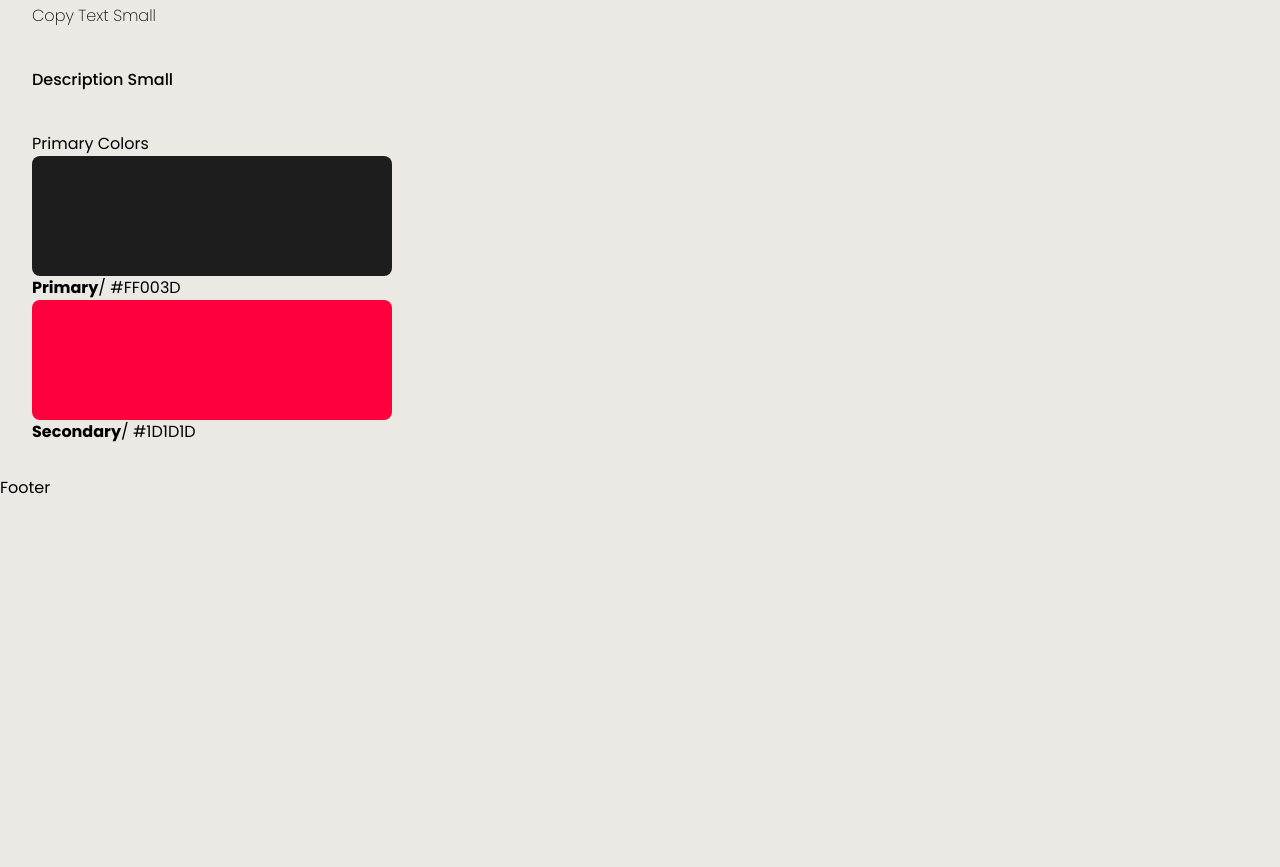
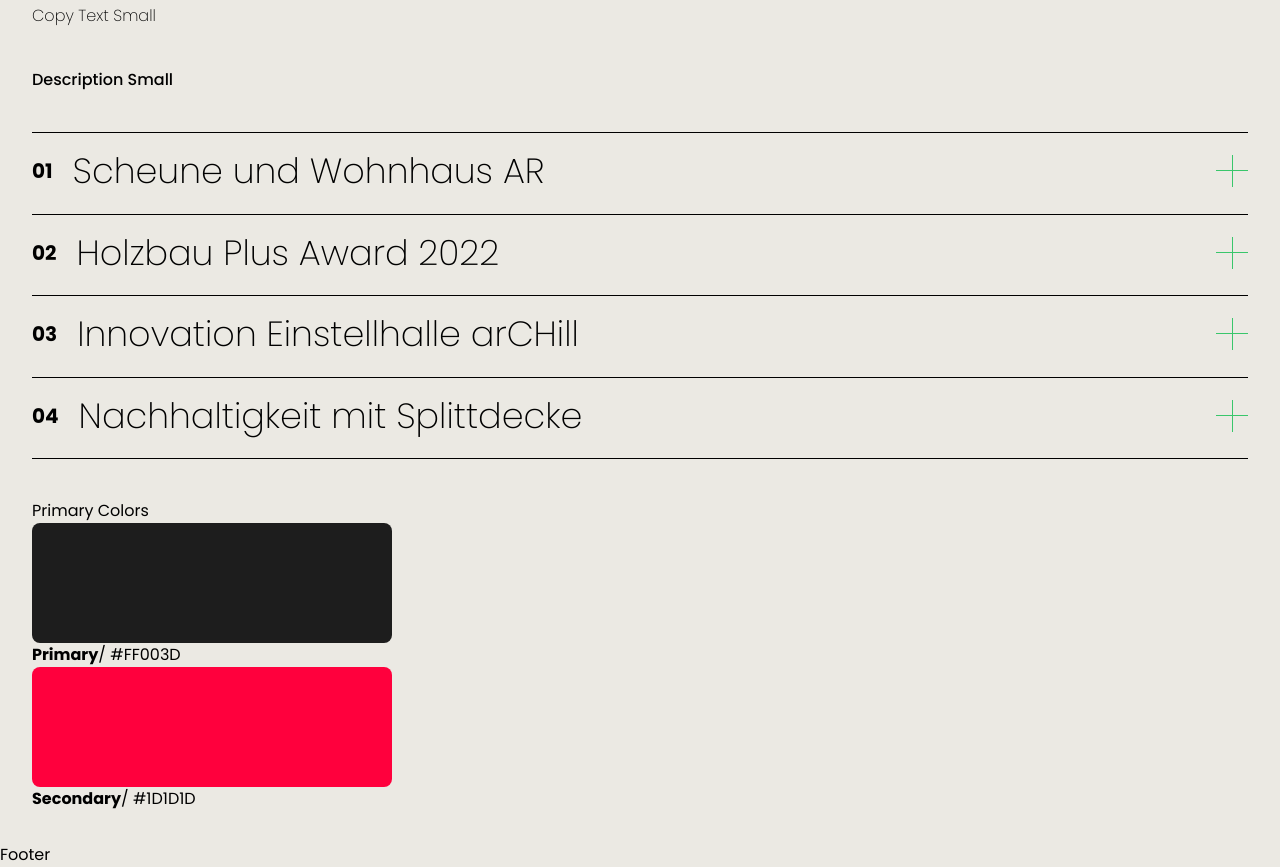
Before and after one commit to khoanm99/fecker-testing, a Next.js app: page /style-guide in a window 1280 px wide. Shown: the part 860-1727 px from the top of the page. Before the commit the page ends 1360 px from the top, so only its background shows below. Built offline with nearby package versions, Linux system fonts and the light colour scheme; a web font is replaced by a local one.

Commit message:
feat: add accordions to style guide

```diff
--- /dev/null
+++ b/Model/molecules/accordions/index.ts
@@ -0,0 +1,10 @@
+export interface IAccordionItem {
+  title: string;
+  item: any;
+}
+
+export type IAccordionList = IAccordionItem[];
+
+export interface IAccordion {
+  list: IAccordionList;
+}
--- /dev/null
+++ b/molecules/accordions/index.tsx
@@ -0,0 +1,128 @@
+import Plus from '@/atoms/Svg/plus';
+import Text from '@/atoms/Typo/text';
+import { IAccordion } from '@/model/molecules/accordions';
+import { AnimatePresence, motion } from 'framer-motion';
+import { MouseEvent, useState } from 'react';
+
+const Accordion = ({ list }: IAccordion) => {
+  const renderHeader = ({
+    title,
+    index,
+    expanded,
+    setExpand
+  }: {
+    title: string;
+    index: number;
+    expanded: false | number;
+    setExpand: Function;
+  }) => {
+    const isOpen = index === expanded;
+    const scrollToOpenSection = (
+      e: MouseEvent<HTMLDivElement, globalThis.MouseEvent>
+    ) => {
+      e.preventDefault();
+      const scrollItem = document.getElementById(`accordion-${index}`);
+      if (scrollItem) {
+        setTimeout(() => {
+          window.scrollTo({
+            top:
+              scrollItem.getBoundingClientRect().top -
+              document.body.getBoundingClientRect().top -
+              30,
+            left: 0,
+            behavior: 'smooth'
+          });
+        }, 500);
+      }
+    };
+
+    return (
+      <div className={`relative flex items-center pt-3 pb-4`}>
+        <div className={`pr-3 lg:pr-5`}>
+          <Text
+            size={`number`}
+            title={`${index < 10 ? '0' + (index + 1) : index}`}
+            cls={`text-black`}
+          />
+        </div>
+        <Text title={title} size={`listFormularMenu`} />
+        <div
+          className={`absolute right-0 cursor-pointer`}
+          onClick={e => {
+            setExpand(isOpen ? false : index);
+            scrollToOpenSection(e);
+          }}
+        >
+          <Plus
+            className={`h-[32px] w-[32px] [&_line]:origin-center [&_line]:transition-all [&_line]:duration-500 ${
+              isOpen
+                ? '[&_line:first-child]:opacity-0 [&_line:last-child]:rotate-90'
+                : ``
+            } `}
+          />
+        </div>
+      </div>
+    );
+  };
+
+  const renderDetail = ({
+    index,
+    data,
+    isOpen
+  }: {
+    index: number;
+    data: any;
+    isOpen: false | number;
+  }) => {
+    const isExpanded = index === isOpen;
+    return (
+      <>
+        <AnimatePresence initial={false}>
+          <motion.div
+            key="content"
+            animate={{
+              height: isExpanded ? 'auto' : 0
+            }}
+            transition={{ duration: 0.3 }}
+            className={`overflow-hidden`}
+          >
+            <div
+              dangerouslySetInnerHTML={{ __html: data }}
+              className={`pb-4`}
+            />
+          </motion.div>
+        </AnimatePresence>
+      </>
+    );
+  };
+
+  const [expanded, setExpand] = useState<false | number>(false);
+
+  return (
+    <>
+      {list && list.length > 0 && (
+        <div>
+          {list.map((item, key) => (
+            <div
+              key={key}
+              className={`border-b-[1px] border-solid border-black first-of-type:border-t-[1px]`}
+              id={`accordion-${key}`}
+            >
+              {item.title &&
+                renderHeader({
+                  title: item.title,
+                  expanded,
+                  setExpand,
+                  index: key
+                })}
+              {item.item &&
+                renderDetail({ data: item.item, isOpen: expanded, index: key })}
+            </div>
+          ))}
+        </div>
+      )}
+    </>
+  );
+};
+
+export default Accordion;
--- a/templates/StyleGuide.tsx
+++ b/templates/StyleGuide.tsx
@@ -1,7 +1,28 @@
 import Heading from '@/atoms/Typo/heading';
 import Text from '@/atoms/Typo/text';
+import { IAccordionList } from '@/model/molecules/accordions';
+import Accordion from '@/molecules/accordions';
 
 const StyleGuideTemplate = () => {
+  const list: IAccordionList = [
+    {
+      title: 'Scheune und Wohnhaus AR',
+      item: 'Lorem ipsum dolor sit amet, consectetur adipiscing elit, sed do eiusmod tempor incididunt ut labore et dolore magna aliqua. Ut enim ad minim veniam, quis nostrud exercitation ullamco laboris nisi ut aliquip ex ea commodo consequat. Duis aute irure dolor in reprehenderit in voluptate velit esse cillum dolore eu fugiat nulla pariatur. Excepteur sint occaecat cupidatat non proident, sunt in culpa qui officia deserunt mollit anim id est laborum.'
+    },
+    {
+      title: 'Holzbau Plus Award 2022',
+      item: 'Lorem ipsum dolor sit amet, consectetur adipiscing elit, sed do eiusmod tempor incididunt ut labore et dolore magna aliqua. Ut enim ad minim veniam, quis nostrud exercitation ullamco laboris nisi ut aliquip ex ea commodo consequat. Duis aute irure dolor in reprehenderit in voluptate velit esse cillum dolore eu fugiat nulla pariatur. Excepteur sint occaecat cupidatat non proident, sunt in culpa qui officia deserunt mollit anim id est laborum.'
+    },
+    {
+      title: 'Innovation Einstellhalle arCHill',
+      item: '1914 translation by H. Rackham "But I must explain to you how all this mistaken idea of denouncing pleasure and praising pain was born and I will give you a complete account of the system, and expound the actual teachings of the great explorer of the truth, the master-builder of human happiness. No one rejects, dislikes, or avoids pleasure itself, because it is pleasure, but because those who do not know how to pursue pleasure rationally encounter consequences that are extremely painful. Nor again is there anyone who loves or pursues or desires to obtain pain of itself, because it is pain, but because occasionally circumstances occur in which toil and pain can procure him some great pleasure. To take a trivial example, which of us ever undertakes laborious physical exercise, except to obtain some advantage from it? But who has any right to find fault with a man who chooses to enjoy a pleasure that has no annoying consequences, or one who avoids a pain that produces no resultant pleasure?"'
+    },
+    {
+      title: 'Nachhaltigkeit mit Splittdecke',
+      item: 'On the other hand, we denounce with righteous indignation and dislike men who are so beguiled and demoralized by the charms of pleasure of the moment, so blinded by desire, that they cannot foresee the pain and trouble that are bound to ensue; and equal blame belongs to those who fail in their duty through weakness of will, which is the same as saying through shrinking from toil and pain. These cases are perfectly simple and easy to distinguish. In a free hour, when our power of choice is untrammelled and when nothing prevents our being able to do what we like best, every pleasure is to be welcomed and every pain avoided. But in certain circumstances and owing to the claims of duty or the obligations of business it will frequently occur that pleasures have to be repudiated and annoyances accepted. The wise man therefore always holds in these matters to this principle of selection: he rejects pleasures to secure other greater pleasures, or else he endures pains to avoid worse pains.'
+    }
+  ];
+
   return (
     <>
       <div className={`space-y-10 p-8`}>
@@ -24,6 +45,8 @@ const StyleGuideTemplate = () => {
         <Text size={`textSmall`} title={`Copy Text Small`} />
         <Text size={`descSmall`} title={`Description Small`} />
 
+        <Accordion list={list} />
+
         <div>
           <div>Primary Colors</div>
           <div className="flex flex-wrap">
```
